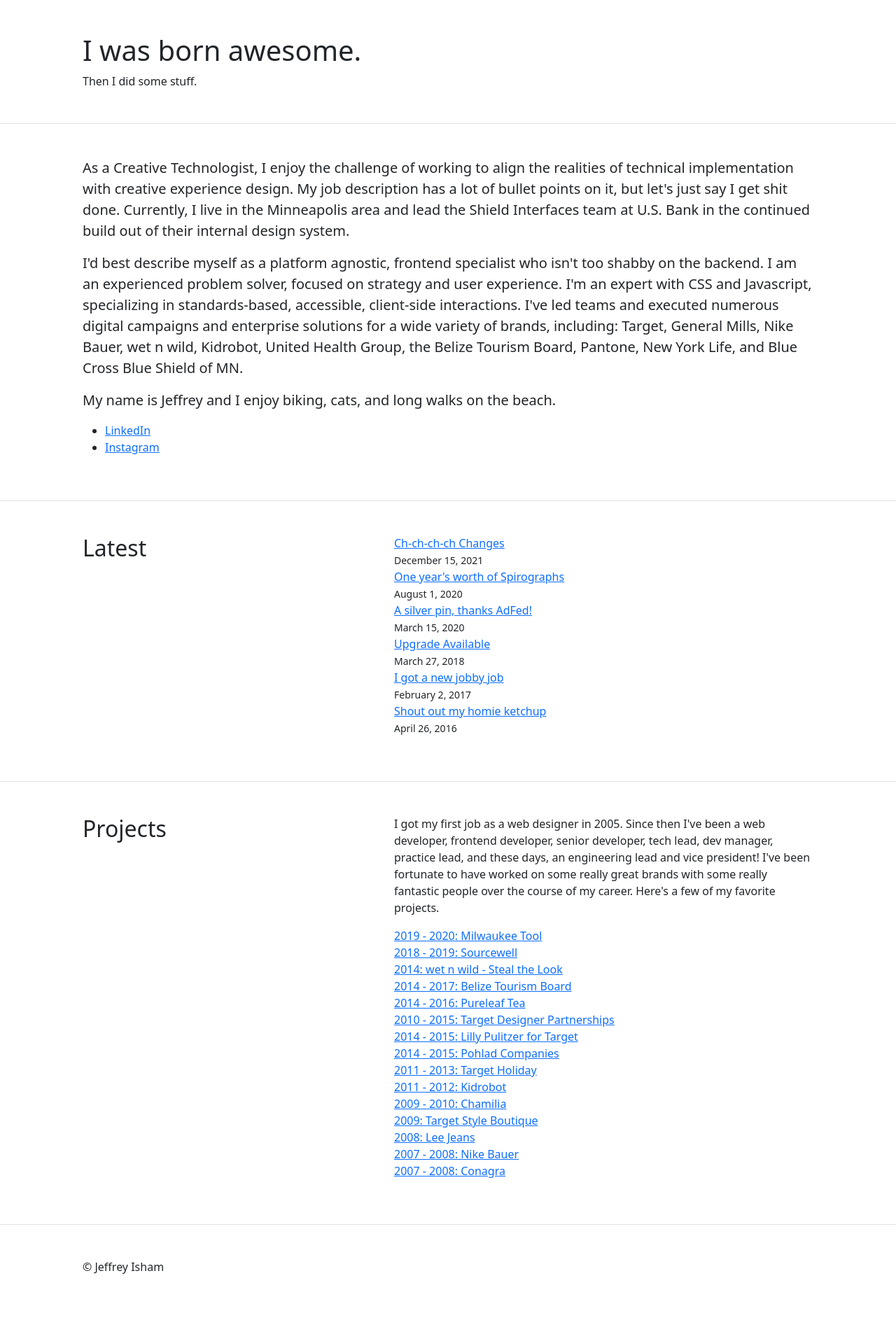
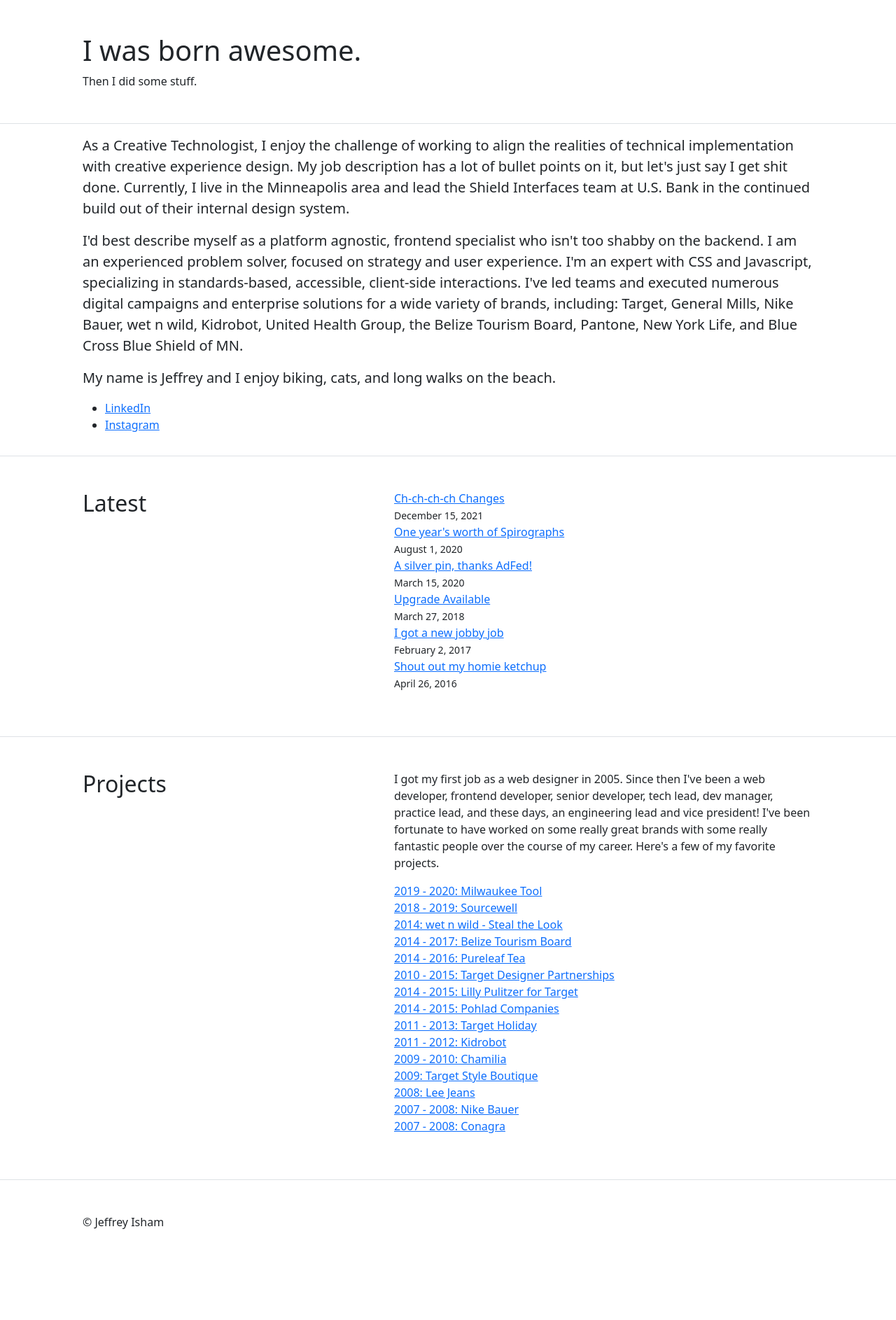
Before and after one commit to jeffreyisham/jeffreyisham.github.io, a Jekyll site: the page built from index.html, in a window 1280 px wide. Shown: the whole page at 70% size. Built offline with Jekyll 4.4.1, drawn with Linux system fonts in a browser that asks for light colours; after the commit the page ends 1822 px from its top, so only the background shows below that.

Commit message:
Update home.html

```diff
--- a/_layouts/home.html
+++ b/_layouts/home.html
@@ -13,7 +13,7 @@
     {% include site-header.html %}
 
     <div class="border-bottom">
-      <div class="container p-5">
+      <div class="container p-3 px-md-5">
         {{ content }}
       </div>
     </div>
```
